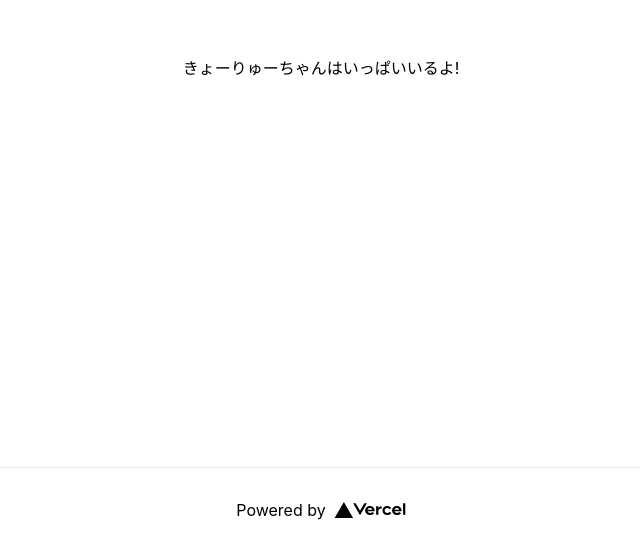
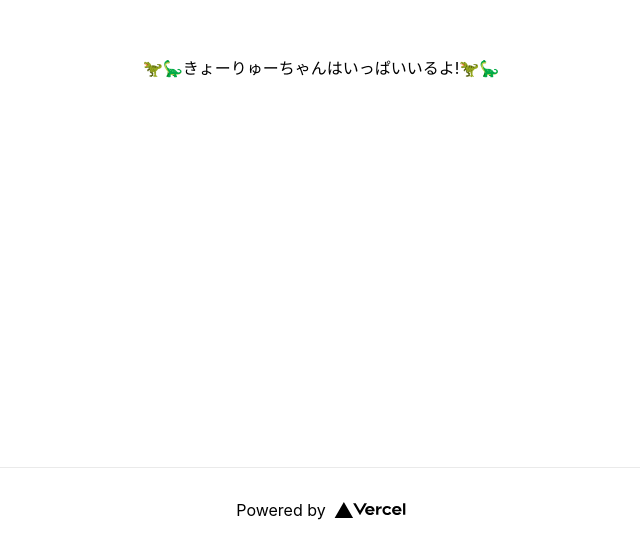
Before and after one commit to pontyororin/mypage, a Next.js app: page / in a window 1280 px wide. Shown: the part 333-885 px from the top of the page, without its empty margins (319-959 px from the left). Built offline with nearby package versions, Linux system fonts and the light colour scheme.

Commit message:
🦖🦕

```diff
--- a/pages/index.tsx
+++ b/pages/index.tsx
@@ -12,7 +12,8 @@ export default function Home() {
       </Head>
 
       <main className={styles.main}>
-        きょーりゅーちゃんはいっぱいいるよ!
+      🦖🦕きょーりゅーちゃんはいっぱいいるよ!🦖🦕
+
       </main>
 
       <footer className={styles.footer}>
```
